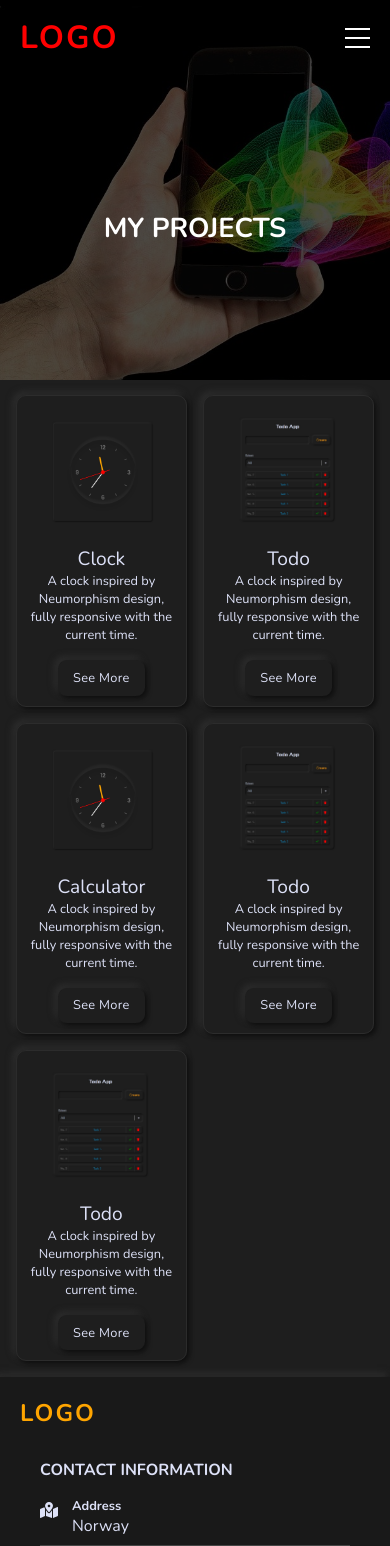
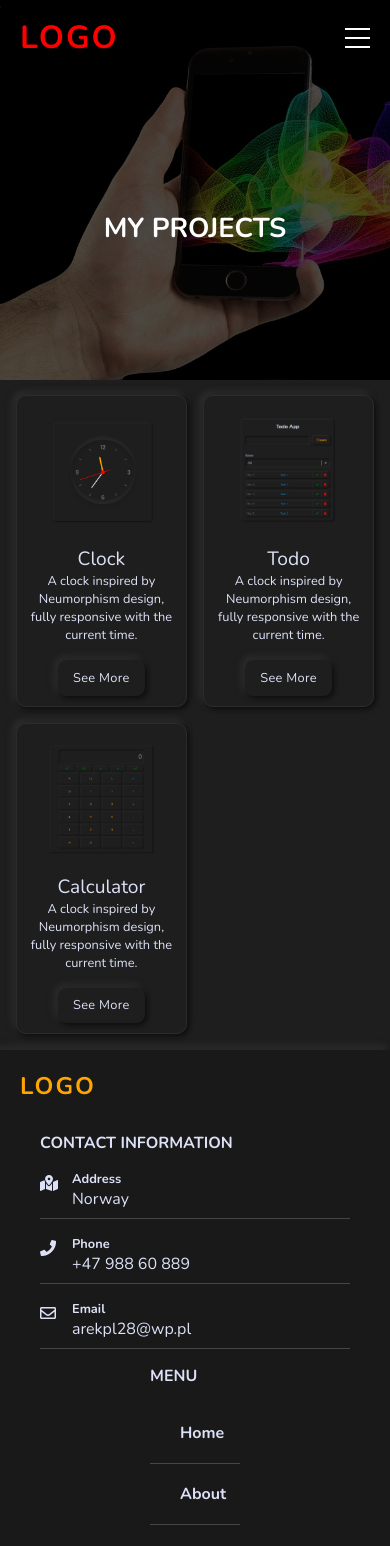
Before and after one commit to arekpl28/portfolio, a React (Create React App) app: page /projects in a window 390 px wide. Shown: the top 1546 px of the page. Built offline with nearby package versions, Linux system fonts and the light colour scheme.

Commit message:
Add media query to Claculator App

```diff
--- a/src/components/content/projects/ProjectListPage.css.js
+++ b/src/components/content/projects/ProjectListPage.css.js
@@ -15,6 +15,12 @@ export const Container = styled.div`
   margin: 0 auto;
   @media screen and ${device.mobileM} {
     grid-template-columns: repeat(auto-fit, minmax(150px, 1fr));
+    justify-content: center;
+    align-content: center;
+    width: 100%;
+  }
+  @media screen and ${device.laptopM} {
+    grid-template-columns: repeat(auto-fit, minmax(150px, 300px));
     justify-content: center;
     align-content: center;
     width: 100%;
@@ -52,7 +58,7 @@ export const ContentBox = styled.div`
     text-align: center;
   }
 `;
-export const LinkClock = styled(NavA)`
+export const LinkApp = styled(NavA)`
   width: max-content;
   text-align: center;
   color: ${({ theme }) => theme.text.color};
--- a/src/components/content/projects/ProjectListPage.js
+++ b/src/components/content/projects/ProjectListPage.js
@@ -7,7 +7,7 @@ import {
   Box,
   ImgBox,
   ContentBox,
-  LinkClock,
+  LinkApp,
 } from "./ProjectListPage.css";
 
 export default function ProjectListPage(props) {
@@ -30,7 +30,7 @@ export default function ProjectListPage(props) {
                 A clock inspired by Neumorphism design, fully responsive with
                 the current time.
               </p>
-              <LinkClock to={`/project/clock`}>See More</LinkClock>
+              <LinkApp to={`/project/clock`}>See More</LinkApp>
             </ContentBox>
           </Box>
           <Box>
@@ -43,12 +43,12 @@ export default function ProjectListPage(props) {
                 A clock inspired by Neumorphism design, fully responsive with
                 the current time.
               </p>
-              <LinkClock to={`/project/todo`}>See More</LinkClock>
+              <LinkApp to={`/project/todo`}>See More</LinkApp>
             </ContentBox>
           </Box>
           <Box>
             <ImgBox>
-              <img src="images/clock.jpg" alt="" />
+              <img src="images/calculator.jpg" alt="" />
             </ImgBox>
             <ContentBox>
               <h2>Calculator</h2>
@@ -56,33 +56,7 @@ export default function ProjectListPage(props) {
                 A clock inspired by Neumorphism design, fully responsive with
                 the current time.
               </p>
-              <LinkClock to={`/project/alculator`}>See More</LinkClock>
-            </ContentBox>
-          </Box>
-          <Box>
-            <ImgBox>
-              <img src="images/todo.jpg" alt="" />
-            </ImgBox>
-            <ContentBox>
-              <h2>Todo</h2>
-              <p>
-                A clock inspired by Neumorphism design, fully responsive with
-                the current time.
-              </p>
-              <LinkClock to={`/project/todo`}>See More</LinkClock>
-            </ContentBox>
-          </Box>
-          <Box>
-            <ImgBox>
-              <img src="images/todo.jpg" alt="" />
-            </ImgBox>
-            <ContentBox>
-              <h2>Todo</h2>
-              <p>
-                A clock inspired by Neumorphism design, fully responsive with
-                the current time.
-              </p>
-              <LinkClock to={`/project/todo`}>See More</LinkClock>
+              <LinkApp to={`/project/calculator`}>See More</LinkApp>
             </ContentBox>
           </Box>
         </Container>
--- a/src/components/content/projects/ProjectPageContent.css.js
+++ b/src/components/content/projects/ProjectPageContent.css.js
@@ -37,7 +37,9 @@ export const DivMenu = styled.div`
 export const DivRest = styled.ul`
   display: grid;
   grid-template-columns: 1fr 1fr;
-  gap: 5vw;
+  column-gap: 5vw;
+  padding-bottom: 20px;
+
   @media screen and ${device.tablet} {
     grid-template-columns: 80%;
     grid-template-rows: min-content min-content;
--- a/src/components/content/projects/calculator/BtnFunctions.js
+++ b/src/components/content/projects/calculator/BtnFunctions.js
@@ -8,6 +8,10 @@ export const BtnFunctionsStyle = styled.div`
   grid-area: functions;
   grid-template-columns: 1fr;
   color: #03a9f4;
+  @media screen and (orientation: landscape) and (max-height: 540px) {
+    grid-template-columns: 1fr 1fr;
+    grid-template-rows: 1fr 1fr 1fr;
+  }
 `;
 
 const btns = [
--- a/src/components/content/projects/calculator/BtnLogic.js
+++ b/src/components/content/projects/calculator/BtnLogic.js
@@ -9,6 +9,10 @@ export const BtnLogicStyle = styled.div`
   grid-template-columns: 1fr 1fr 1fr;
   grid-template-rows: 1fr 1fr;
   color: #868686;
+  @media screen and (orientation: landscape) and (max-height: 540px) {
+    grid-template-columns: 1fr 1fr;
+    grid-template-rows: 1fr 1fr 1fr;
+  }
 `;
 
 const btns = [
--- a/src/components/content/projects/calculator/BtnMemory.js
+++ b/src/components/content/projects/calculator/BtnMemory.js
@@ -1,5 +1,6 @@
 import React from "react";
 import styled from "styled-components";
+import { device } from "../../../../utils/variables";
 
 import ButtonMemory from "./ButtonMemory";
 
@@ -8,6 +9,11 @@ export const BtnMemoryStyle = styled.div`
   display: grid;
   grid-template-columns: 1fr 1fr 1fr 1fr 1fr;
   color: green;
+  margin-top: 10px;
+  padding-bottom: 10px;
+  @media screen and ${device.laptop} {
+    padding-bottom: 10px;
+  }
 `;
 
 const btns = [
--- a/src/components/content/projects/calculator/Calculator.css.js
+++ b/src/components/content/projects/calculator/Calculator.css.js
@@ -1,4 +1,5 @@
 import styled from "styled-components";
+import { device } from "../../../../utils/variables";
 
 export const CalculatorWrapper = styled.div`
   display: grid;
@@ -6,15 +7,50 @@ export const CalculatorWrapper = styled.div`
   justify-content: center;
   user-select: none;
   box-shadow: ${({ theme }) => theme.box_shadow_out.small};
+  @media screen and ${device.surface} and (orientation: portrait) {
+    width: 80%;
+  }
+  @media screen and ${device.tablet} (min-height: 540px) {
+    width: 400px;
+  }
+  @media screen and ${device.laptop} {
+    width: 600px;
+  }
 `;
 
 export const Calc = styled.div`
   display: grid;
   grid-template-columns: 60vw 20vw;
-  grid-template-rows: 11vh 8vh 40vw 80vw;
+  grid-template-rows: 3rem 8vh 40vw 80vw;
   grid-template-areas: "display display" "memory memory" "logic functions" "numbers functions ";
   width: 100%;
   height: 100%;
+  padding: 20px 0;
+  @media screen and (orientation: landscape) and (max-height: 540px) {
+    grid-template-columns: 20vw 20vw 50vw;
+    grid-template-rows: 50px min-content 50vh;
+    grid-template-areas: "display display display" "memory memory memory" "functions logic numbers";
+  }
+  @media screen and ${device.tablet} and (max-height: 540px) {
+    grid-template-columns: 15vw 15vw 40vw;
+    grid-template-rows: 50px min-content 50vh;
+  }
+  @media screen and ${device.surface} and (orientation: portrait) {
+    grid-template-columns: 33vh 11vh;
+    grid-template-rows: 5rem 8vh 22vh 44vh;
+  }
+  @media screen and ${device.tablet} and (orientation: portrait) {
+    grid-template-columns: 225px 75px;
+    grid-template-rows: 5rem 50px 150px 300px;
+  }
+  @media screen and ${device.tablet} and (min-height: 540px) {
+    grid-template-columns: 225px 75px;
+    grid-template-rows: 5rem 50px 150px 300px;
+  }
+  @media screen and ${device.laptop} {
+    grid-template-columns: 375px 125px;
+    grid-template-rows: 5rem 50px 150px 300px;
+  }
 `;
 
 export const ButtonAll = styled.div`
@@ -22,7 +58,7 @@ export const ButtonAll = styled.div`
   justify-items: center;
   align-items: center;
   cursor: pointer;
-  margin: 10px;
+  margin: 0.4rem;
   border-radius: 10px;
   border: none;
   box-shadow: ${({ theme }) => theme.box_shadow_out.small};
@@ -32,4 +68,7 @@ export const ButtonAll = styled.div`
   &:focus {
     box-shadow: ${({ theme }) => theme.box_shadow_in.small};
   }
+  @media screen and ${device.surface} and (orientation: portrait) {
+    margin: 0.8rem;
+  }
 `;
--- a/src/components/content/projects/calculator/Dispaly.js
+++ b/src/components/content/projects/calculator/Dispaly.js
@@ -1,19 +1,24 @@
 import React from "react";
-
 import styled from "styled-components";
+import { device } from "../../../../utils/variables";
 
 export const DisplayStyle = styled.div`
   display: grid;
   grid-area: display;
   font-family: "Nunito", sans-serif;
   width: 100%;
-  font-size: 1rem;
+  text-align: right;
+  align-content: center;
+  font-size: 2rem;
   padding: 0.6rem 0.75rem;
   font-weight: 300;
   border-radius: 10px;
   box-shadow: ${({ theme }) => theme.box_shadow_in.small};
   color: ${({ theme }) => theme.text.color};
-  text-align: right;
+  overflow: scroll;
+  @media screen and ${device.laptop} {
+    overflow: hidden;
+  }
 `;
 
 export default function Display({ value }) {
--- a/src/components/navigation/ScrollTopArrow.js
+++ b/src/components/navigation/ScrollTopArrow.js
@@ -5,10 +5,12 @@ import { ScrollTop } from "./ScrollTopArrow.css";
 export default function ScrollTopArrow() {
   const { scrollTop, showScroll, setShowScroll } = useContext(DataContext);
 
+  const offset = 500;
+
   const checkScrollTop = () => {
-    if (!showScroll && window.pageYOffset > 200) {
+    if (!showScroll && window.pageYOffset > offset) {
       setShowScroll(true);
-    } else if (showScroll && window.pageYOffset <= 200) {
+    } else if (showScroll && window.pageYOffset <= offset) {
       setShowScroll(false);
     }
   };
```
Also changed, not shown: public/images/calculator.jpg (added).
